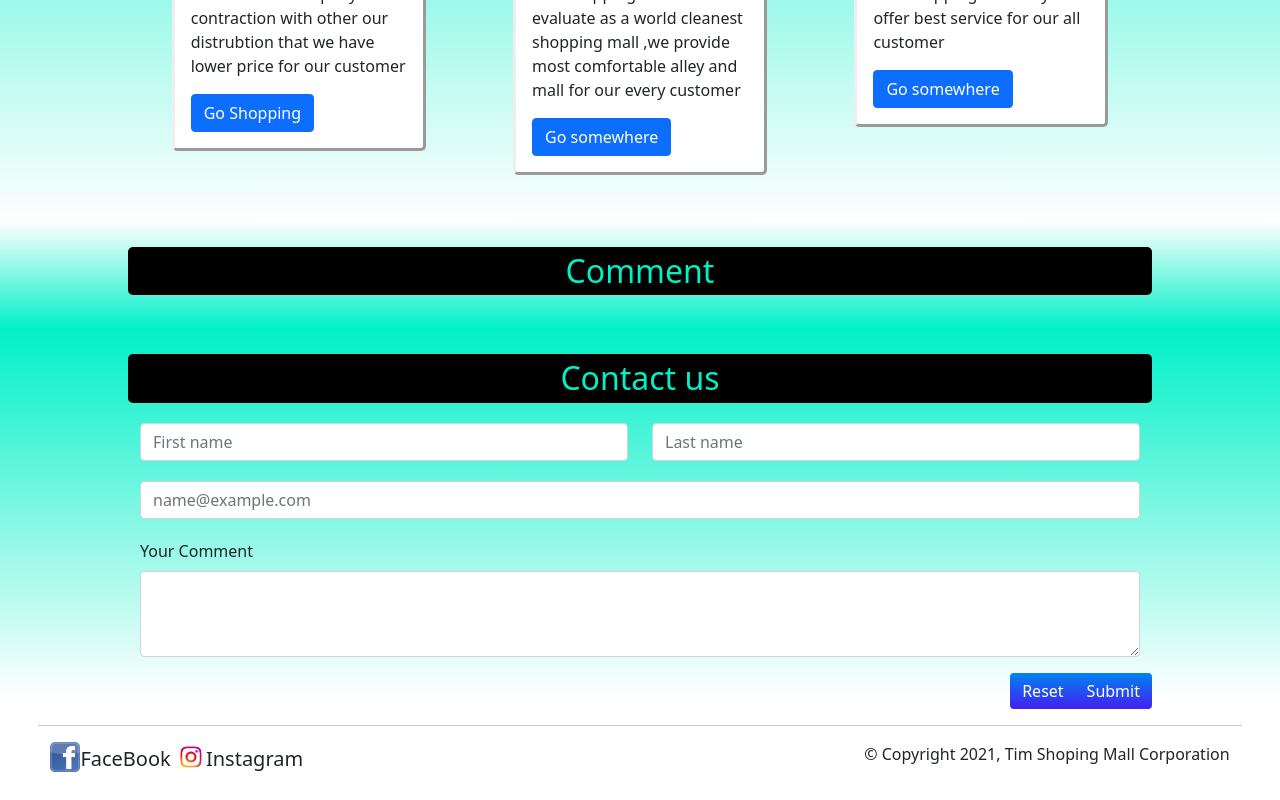
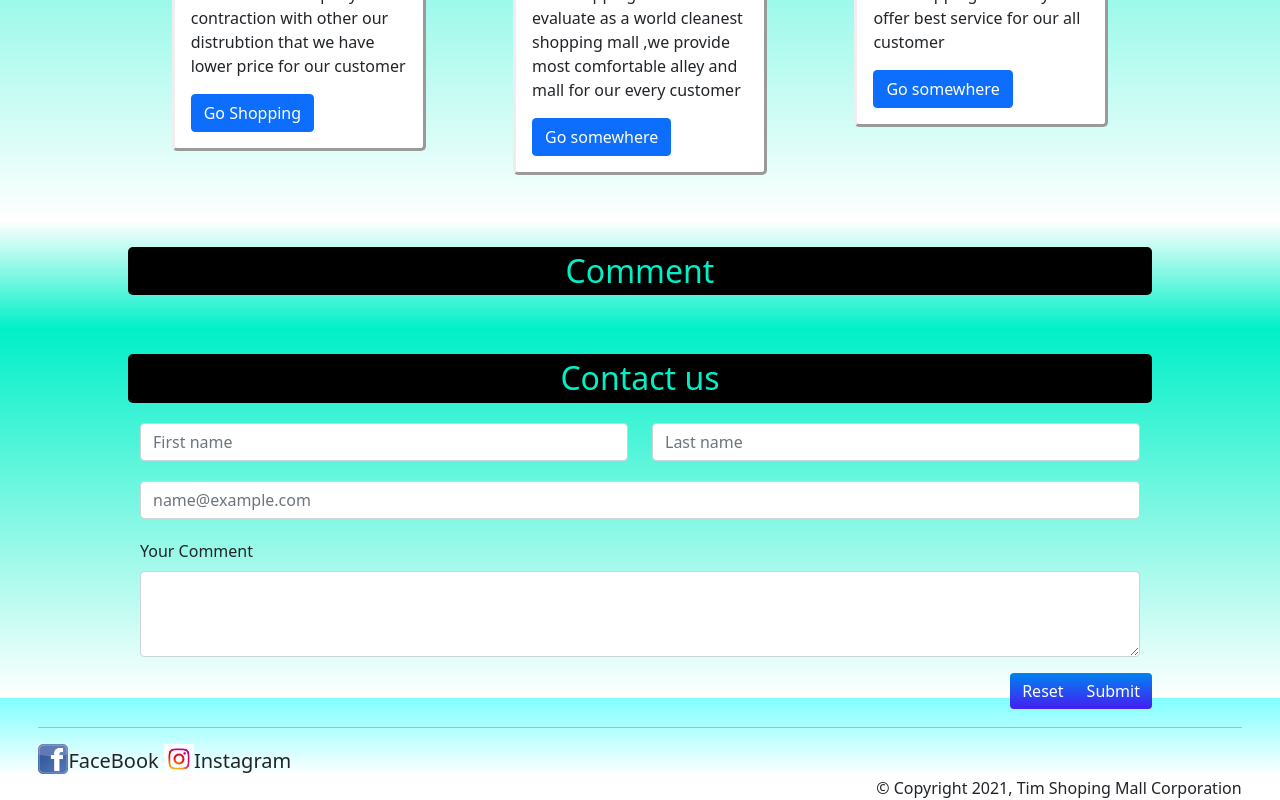
Before and after one commit to fan9704/TodoApi_frontend, a Vue app: page / in a window 1280 px wide. Shown: the part 1187-1987 px from the top of the page. Built offline with nearby package versions, Linux system fonts and the light colour scheme.

Commit message:
fix sell quantity bug

```diff
--- a/public/index.html
+++ b/public/index.html
@@ -11,6 +11,22 @@
 
         <%= htmlWebpackPlugin.options.title %>
     </title>
+    <style>
+        .footer {
+            padding: 0px 3%;
+            padding-top: 1%;
+            background: linear-gradient(rgb(127, 255, 255), white);
+        }
+
+        .img-container {
+            font-size: 20px;
+        }
+
+        .copyright {
+            float: right;
+            text-align: right;
+        }
+    </style>
 </head>
 
 <body>
@@ -19,6 +35,17 @@
     </noscript>
     <div id="app"></div>
     <!-- built files will be auto injected -->
+
+    <div class="container-fluid footer">
+        <hr />
+        <div class="col-6 img-container">
+            <img href="https://www.facebook.com/tim.frank.969/" src="./fb.png" alt="" width="30" height="30" class="d-inline-block align-text-bottom" />FaceBook
+            <img href="https://www.instagram.com/cxz123499/" src="./ig.png" alt="" width="30" height="30" class="d-inline-block align-text-bottom" />Instagram
+        </div>
+        <div class="col-6 copyright d-inline-block align-text-bottom">
+            &copy; Copyright 2021, Tim Shoping Mall Corporation
+        </div>
+    </div>
     <script src="https://cdn.jsdelivr.net/npm/bootstrap@5.1.3/dist/js/bootstrap.bundle.min.js" integrity="sha384-ka7Sk0Gln4gmtz2MlQnikT1wXgYsOg+OMhuP+IlRH9sENBO0LRn5q+8nbTov4+1p" crossorigin="anonymous"></script>
 </body>
 
--- a/src/components/IndexView.vue
+++ b/src/components/IndexView.vue
@@ -207,31 +207,7 @@
       <button class="btn btn-primary" type="submit" v-on:click="send">Submit</button>
     </div>
   </div>
-  <!-- footer -->
-  <div class="container-fluid footer row">
-    <hr />
-    <div class="col-6 img-container">
-      <img
-        href="https://www.facebook.com/tim.frank.969/"
-        src="../assets/fb.png"
-        alt=""
-        width="30"
-        height="30"
-        class="d-inline-block align-text-bottom"
-      />FaceBook
-      <img
-        href="https://www.instagram.com/cxz123499/"
-        src="../assets/ig.png"
-        alt=""
-        width="30"
-        height="30"
-        class="d-inline-block align-text-bottom"
-      />Instagram
-    </div>
-    <div class="col-6 copyright d-inline-block align-text-bottom">
-      &copy; Copyright 2021, Tim Shoping Mall Corporation
-    </div>
-  </div>
+
 </template>
 
 <script>
@@ -311,15 +287,5 @@ export default {
   background: linear-gradient(rgb(0, 132, 240), rgb(69, 30, 241));
   border: none;
 }
-.footer {
-  padding: 0px 3%;
-  margin-top: 1%;
-}
-.img-container {
-  font-size: 20px;
-}
-.copyright {
-  float: right;
-  text-align: right;
-}
+
 </style>
--- a/src/components/Report.vue
+++ b/src/components/Report.vue
@@ -1,12 +1,12 @@
 <template>
   <div class="container-fluid ExpectedReportBody">
-    <h2 class="title">Net profit Expected for the period</h2>
+    <h2 class="title">Cost for the period</h2>
     <div class="row">
       <div class="col-2">Product</div>
       <div class="col-2">Cost</div>
       <div class="col-2">Price</div>
       <div class="col-2">Quantity</div>
-      <div class="col-2">Profit</div>
+      <div class="col-2">Cost</div>
     </div>
     <div
       class="container-fluid"
@@ -20,13 +20,13 @@
         <div class="col-2">{{ product.quantity }}</div>
         <input
           class="col-2"
-          v-bind:value="(product.price - product.cost) * product.quantity"
+          v-bind:value="(product.cost) * product.quantity"
           readonly
           disabled
         />
         <div class="col-2" v-show="false">
           {{
-            (total[index] = (product.price - product.cost) * product.quantity)
+            (total[index] = ( product.cost) * product.quantity)
           }}
         </div>
       </div>
@@ -38,7 +38,7 @@
         <div class="col-2"></div>
         <div class="col-2">Expected Net Profit</div>
         <input
-          class="col-2 totalexpectedprofit"
+          class="col-2 totalcost"
           readonly
           disabled
           v-bind:value="calculate"
@@ -100,6 +100,9 @@
     </div>
     <hr />
   </div>
+  <div class="container-fluid RateBody">
+
+  </div>
 </template>
 
 <script>
@@ -117,7 +120,7 @@ export default {
       singlerecord:[],
     };
   },
-  computed: {
+  computed: {//calculate sum record
     calculate() {
       let sum = 0;
       for (let i = 0; i < this.total.length; i++) {
@@ -133,8 +136,7 @@ export default {
       return sum;
     },
   },
-  watch: {
-    /* 只要 chartData 改變，就要重新渲染圖表 */
+  watch: {//watch chartdata 只要 chartData 改變，就要重新渲染圖表
     chartData() {
       this.$data._chart.destroy(); /* 官方文件 api 提供的 destroy() 方法 */
       this.renderChart(
@@ -144,7 +146,7 @@ export default {
     },
     deep: true,
   },
-  created() {
+  created() {//get products and sellrecords
     axios
       .get("/api/Products")
       .then((response) => {
@@ -159,7 +161,7 @@ export default {
       })
       .catch((error) => console.log(error));
   },
-  updated() {
+  updated() {//chart
     let ctx = document.getElementById("example");
     new Chart(ctx, {
       type: "bar", // 圖表類型
@@ -232,6 +234,9 @@ h2.title {
 input.totalexpectedprofit {
   background: linear-gradient(rgb(30, 255, 30), rgb(0, 255, 13));
 }
+input.totalcost {
+  background: linear-gradient(rgb(255, 89, 89), rgb(248, 134, 134));
+}
 .ExpectedReportBody {
   background: linear-gradient(white, rgb(127, 255, 255));
   padding: 20px;
@@ -240,4 +245,8 @@ input.totalexpectedprofit {
   background: linear-gradient(rgb(127, 255, 255), white);
   padding: 20px;
 }
+.RateBody{
+  background: linear-gradient(white, rgb(127, 255, 255));
+  padding: 20px;
+}
 </style>
--- a/src/components/Sell.vue
+++ b/src/components/Sell.vue
@@ -28,7 +28,9 @@
       <div class="col-2 todo_item">{{ product.name }}</div>
       <div class="col-2 todo_item">{{ product.type }}</div>
       <div class="col-2 todo_item">{{ product.quantity }}</div>
-      <div class="col-2 todo_item">{{ product.purchaseDate.split("T")[0] }}</div>
+      <div class="col-2 todo_item">
+        {{ product.purchaseDate.split("T")[0] }}
+      </div>
       <div class="col-2 todo_item">{{ product.cost }}</div>
       <div class="col-2 todo_item">
         <button
@@ -45,7 +47,9 @@
   </div>
   <!-- Detail Form -->
   <div class="container-fluid sellform" v-show="show">
-    <h2 class="title" style="color: white">Sell Product<button class="btn btn-danger" v-on:click="close">X</button></h2>
+    <h2 class="title" style="color: white">
+      Sell Product<button class="btn btn-danger" v-on:click="close">X</button>
+    </h2>
     <div class="mb-3 row">
       <label for="detail_name" class="col-sm-2 col-form-label badge bg-dark"
         >產品名稱</label
@@ -132,7 +136,9 @@
   </div>
   <!-- Sell Form -->
   <div class="container-fluid sellform" v-show="show2">
-    <h2 class="title" style="color: white">Sell Product <button class="btn btn-danger" v-on:click="close">X</button></h2>
+    <h2 class="title" style="color: white">
+      Sell Product <button class="btn btn-danger" v-on:click="close">X</button>
+    </h2>
     <div class="mb-3 row">
       <label for="detail_name" class="col-sm-2 col-form-label badge bg-dark"
         >產品名稱</label
@@ -247,7 +253,7 @@ export default {
           this.detail_name = response.data.name;
           this.detail_type = response.data.type;
           this.detail_quantity = response.data.quantity;
-          this.detail_purchaseDate = (response.data.purchaseDate).split("T")[0];
+          this.detail_purchaseDate = response.data.purchaseDate.split("T")[0];
           this.detail_cost = response.data.cost;
         })
         .catch((error) => console.log(error));
@@ -274,12 +280,15 @@ export default {
     sellconfirm() {
       let url = "/api/Products/" + this.detail_id;
       let Today = new Date();
-      String(
-        Today.getFullYear() + "-" + Today.getMonth() + "-" + Today.getDay()
-      );
       let config = {
+        id: this.detail_id,
+        name: this.detail_name,
+        type: this.detail_type,
         quantity: this.detail_quantity - this.sell_quantity,
-        price:this.detail_price//todo fill all json or edit backend
+        purchaseDate: this.detail_purchaseDate,
+        sellDate: Today.getFullYear() + "-" + Today.getMonth() + "-" + Today.getDate(),
+        cost: 0,
+        price: this.detail_price, //todo fill all json or edit backend
       };
       console.log(config);
       axios
@@ -289,26 +298,30 @@ export default {
         })
         .catch((error) => console.log(error));
 
-      let recordurl="/api/SellRecords";
-      let recordconfig={
-          "sell_quantity":parseInt(this.sell_quantity),
-          "name": this.detail_name,
-          "sellDate": Today.getFullYear()+"-"+Today.getMonth()+"-"+Today.getDate(),
-          "profit": String((parseInt(this.detail_price)-parseInt(this.detail_cost))*parseInt(this.sell_quantity))
-      }
-       console.log(recordconfig);
-       axios.post(recordurl,recordconfig)
-       .then((response) => {
+      let recordurl = "/api/SellRecords";
+      let recordconfig = {
+        sell_quantity: parseInt(this.sell_quantity),
+        name: this.detail_name,
+        sellDate:
+          Today.getFullYear() + "-" + Today.getMonth() + "-" + Today.getDate(),
+        profit: String(
+          (parseInt(this.detail_price) - parseInt(this.detail_cost)) *
+            parseInt(this.sell_quantity)
+        ),
+      };
+      console.log(recordconfig);
+      axios
+        .post(recordurl, recordconfig)
+        .then((response) => {
           console.log(response);
-          if(response.status==201){
-            this.show2=false;
+          if (response.status == 201) {
+            this.show2 = false;
             alert("Create Sell Record");
             axios
               .get("/api/Products")
               .then((response) => {
                 this.products = response.data;
                 this.selection = response.data;
-
               })
               .catch((error) => console.log(error));
           }
```
Also changed, not shown: public/fb.png (renamed from src/assets/fb.png), public/ig.png (renamed from src/assets/ig.png).
